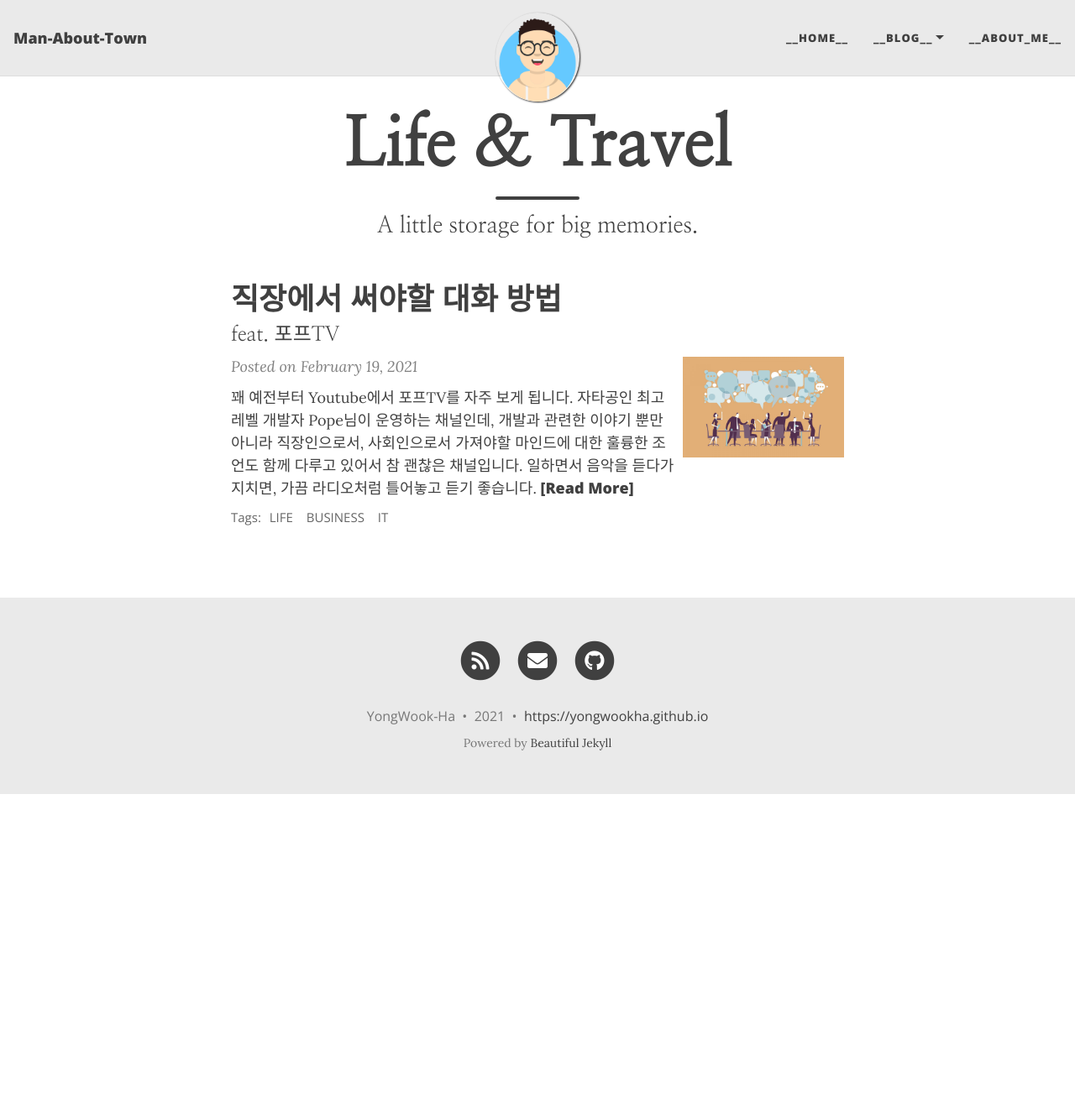
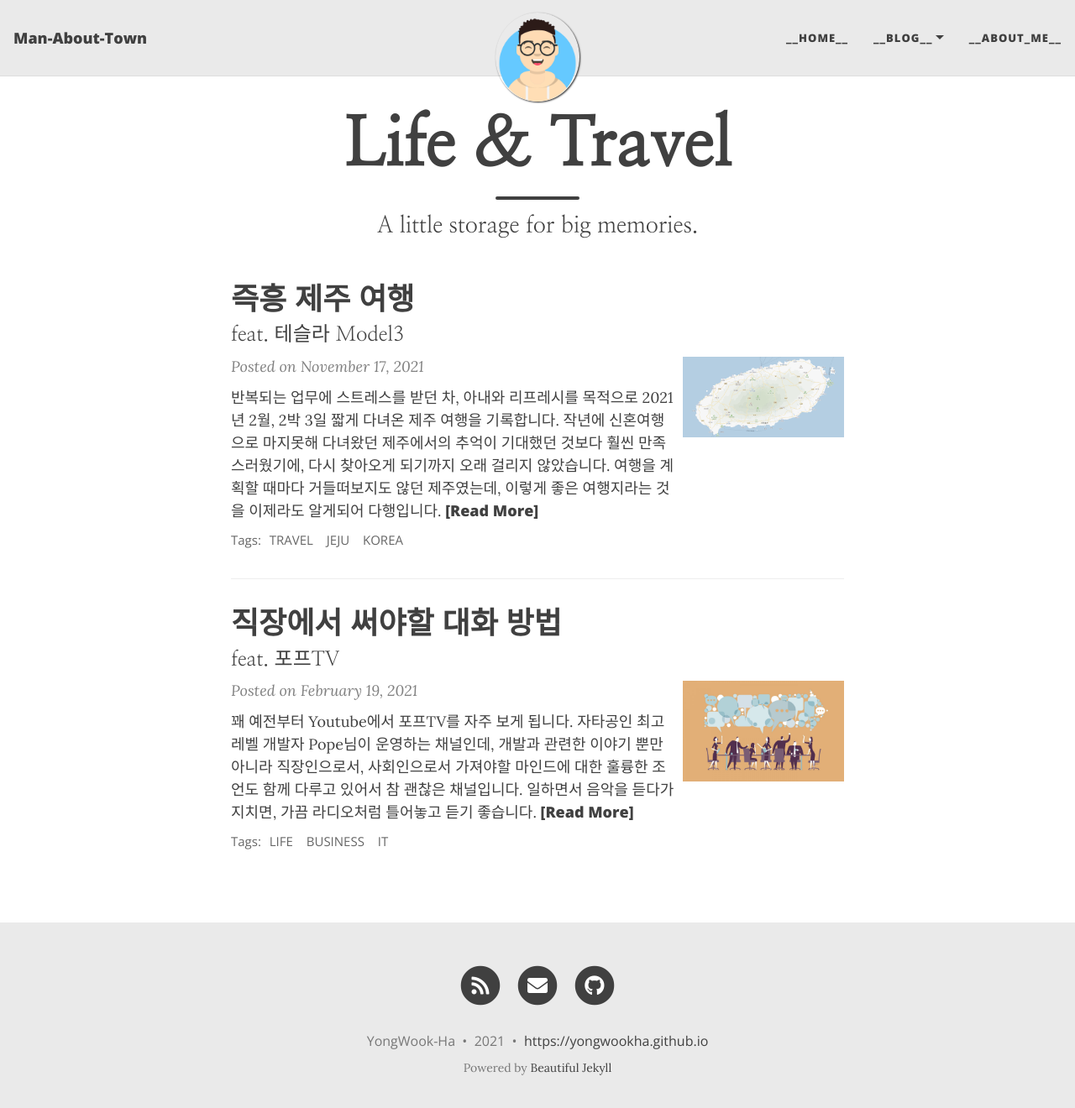
Before and after one commit to YongWookHa/yongwookha.github.io, a Jekyll site: the page built from collections/_LifeAndTravel/index.html, in a window 1280 px wide and 1333 px high. Shown: the top 1320 px of the window at 84% size. Built offline with Jekyll 4.4.1, drawn with Linux system fonts in a browser that asks for light colours; nearby versions of some CDN libraries; some web fonts are replaced.

```diff
--- a/collections/Draft/2021-02-17-Jeju-Healing.md
+++ b/collections/_LifeAndTravel/2021-11-17-Jeju-Healing.md
@@ -7,7 +7,7 @@ cover-img: assets/img/jeju_map.png
 comments: true
 ---
 
-반복되는 업무에 스트레스를 받던 차, 아내와 리프레시를 목적으로 2박 3일 짧게 다녀온 제주 여행을 기록합니다. 작년에 신혼여행으로 마지못해 다녀왔던 제주에서의 추억이 기대했던 것보다 훨씬 만족스러웠기에, 다시 찾아오게 되기까지 오래 걸리지 않았습니다. 여행을 계획할 때마다 거들떠보지도 않던 제주였는데, 이렇게 좋은 여행지라는 것을 이제라도 알게되어 다행입니다.
+반복되는 업무에 스트레스를 받던 차, 아내와 리프레시를 목적으로 2021년 2월, 2박 3일 짧게 다녀온 제주 여행을 기록합니다. 작년에 신혼여행으로 마지못해 다녀왔던 제주에서의 추억이 기대했던 것보다 훨씬 만족스러웠기에, 다시 찾아오게 되기까지 오래 걸리지 않았습니다. 여행을 계획할 때마다 거들떠보지도 않던 제주였는데, 이렇게 좋은 여행지라는 것을 이제라도 알게되어 다행입니다.
 
 ### 비행
 
@@ -17,7 +17,7 @@ comments: true
 
 > 울퉁불퉁한 지형 사이사이에 빼곡한 아파트와 건물들에서 인간을 느낀다. 비행기는 빠르게 날아가며 질서가 보이지 않던 마을들에서 네모 반듯하게 조성된 깨끗한 시가지의 모습까지 골고루 보여준다. 엊그제 내린 눈이 미처 말끔히 녹지 못한 지상은 회색 콘크리트를 수줍은 듯 간신히 가려내고 있다. 작은 창문이 더 높은 곳으로 이동할 수록 땅에 떨어진 레고 조각처럼 초라해 보이는 아파트들은 한동안 열심히 청약 정보를 검색하던 나를 무안하게 만든다. 다닥다닥 붙다 못해 아래위로도 층층히 쌓여서 오들오들 떨고 있는 인간은 대단히도 추운 존재인가보다.
 >
-> 나도 저들 사이로 비집고 들어가 추위를 참아내는게 맞는걸까? 나는 어떤 인생을 살고 싶은가. 나는 그냥 더 따뜻한 남쪽으로 떠나고 싶다. 어쩌면 나는 그냥 조금 더 쉬운 인생을 살고 싶은지도 모르겠다.
+> 나도 저들 사이로 비집고 들어가 추위를 참아내는게 맞는걸까? 나는 어떤 인생을 살고 싶은가. 생각해보면 나는 그냥 더 따뜻한 남쪽으로 떠나고 싶다. 어쩌면 나는 그냥 조금 더 쉬운 인생을 살고 싶은지도 모르겠다.
 
 ### 렌트
 
@@ -27,12 +27,12 @@ comments: true
 
 이 시국에 여기저기 관광하러 다니기는 민폐처럼 느껴져서 식사를 제외하곤 최대한 군중이 모이지 않는 곳으로 다니기로 했습니다. 제주의 예쁜 드라이브 코스를 운전하고, 뷰가 좋은 곳에 차를 세워놓고 아내와 이야기를 나누는 방식의 여행 테마를 잡았습니다. 사실상 자동차 여행이라, 어떤 자동차를 렌트할지가 중요했습니다. 신혼여행 때 큰맘먹고 테슬라 모델3를 렌트했는데, 그 경험이 꽤 즐거웠어서 이번에도 같은 차량으로 렌트하기로 했습니다. 처음 렌트할 때는 걱정이 앞서, 고객부담금이 완전 면제되는 슈퍼완전자차 보험을 들었는데, 이제 한번 운전해봤다고 보장 한도가 있는 일반 완전자차로 보험을 변경하니 렌트 비용도 절반이 되었습니다.
 
-렌트한 모델3는 FSD(Full Self Drive) 기능은 빠져있었지만 라인 트레이싱과 앞차 간격을 비롯한 기본적인 자율주행 기능만으로도 충분히 인상깊었습니다. 원래 타던 자동차가 저렴한 소형차라 그런지 내장재도 그렇게 허접해보이지 않고.. 전체적으로 만족스러웠습니다.
+렌트한 모델3는 FSD(Full Self Drive) 기능은 빠져있었지만 라인 트레이싱과 앞차 간격을 비롯한 기본적인 자율주행 기능만으로도 충분히 인상깊습니다. 인공지능 개발자로서, 상용 제품에, 그것도 자동차에 이런 기술을 탑재할 수 있다는 것이 놀랍습니다. 이슈가 많은 인테리어와 단차의 경우에도 원래 타던 자동차가 소형차라 그런지 그렇게 허접해보이지 않고 전체적으로 아주 만족스러웠습니다.
 
 테슬라는 별도의 어댑터가 없으면 제주의 모든 충전 인프라를 이용할 수는 없습니다. 전기차 충전소에 따라 어댑터의 종류(차데모, DC콤보 등등)에 차이가 있는데 렌터카 업체에서 지원하는 어댑터의 종류에 따라 이용할수 있는 곳도, 없는 곳도 있어 확인이 필요합니다. 여행중에 틈틈히 충전하기는 꽤 스트레스가 됩니다. 테슬라 모델3 스탠다드 레인지 플러스는 완충시 350km정도를 주행할 수 있습니다. 제주는 하루종일 운전해도 300km 운전하기 힘듭니다. 만약 숙소에 충전소가 있어서 자는 시간동안 완충이 가능하다면, 하루종일 충전소 찾을 필요는 없을겁니다. 그래서 이번 여행에서는 테슬라 전용 충전소인 [데스티네이션 차져](https://www.tesla.com/ko_KR/destination-charging?redirect=no)를 이용할 수 있는 제주 신라스테이에 숙소를 잡고 충전 스트레스를 제거하는 플랜으로 계획했습니다. _결과적으로, 성공이었습니다!_
 
 ![IMG_7756](https://www.dropbox.com/s/yuk75cyl3vfg03y/IMG_7756.JPG?raw=1)
-전자기기 같은 테슬라
+_전자기기 같은 테슬라_
 
 
 ### 드라이브 코스
@@ -45,11 +45,11 @@ comments: true
 
 ![IMG_8128.JPG](https://www.dropbox.com/s/3s0g1v2y2c39rxq/IMG_8128.JPG?raw=1)
 
-한라산 능선을 타고 숲속을 주행하는 `1139`번 도로와, 탁 트인 시야에서 느긋하게 주행할 수 있는 `1115`번 도로가 드라이브하기 참 좋았습니다.
+한라산 능선을 타고 숲속을 주행하는 `1139`번 도로와, 탁 트인 시야에서 느긋하게 주행할 수 있는 `1115`번 도로는 드라이브하기 딱 좋습니다.
 
 ### 오름
 
-제주에 오면 오름이 빠질 수 없죠. 언덕 정도밖에 안돼보여도 올라가면 시야가 탁 트입니다.
+언덕 정도밖에 안돼보여도 올라가면 시야가 탁 트이는게, 산에 비해 쉬워서 좋습니다.
 
 ![IMG_8130.JPG](https://www.dropbox.com/s/lu5gm4m0bjst1cx/IMG_8130.JPG?raw=1)
 
@@ -57,7 +57,7 @@ comments: true
 
 ![IMG_8149.JPG](https://www.dropbox.com/s/glk85yuqvslf08q/IMG_8149.JPG?raw=1)
 
-가져갔던 드론도 날리고, 재밌게 놀았습니다.
+가져갔던 드론도 날리고, 아내와 서로 사진도 많이 찍으며 재밌게 놀았습니다.
 
 
 ### 식사
@@ -70,11 +70,9 @@ comments: true
 
 #### 흑돼지
 
-_사진이 없습니다ㅠㅠ_
-
 저는 돼지고기를 정말 좋아하지만, 제주 흑돼지에 대해서는 별로 큰 감흥이 없습니다. 특별히 맛있는 돼지라기 보다는 바가지 쓸 수 있다는 걱정이 먼저 드는 메뉴입니다. 차라리 지리산 흑돼지나 그 돈으로 미국산 소고기를 먹는 것이 더 나을 수 있다는 생각도 합니다. 하지만, 제주 흑돼지라는 그 상징성 하나만큼은 인정하지 않을 수 없습니다. 지난번 제주 여행에서 흑돼지를 의도적으로 무시했던 것이 괜히 미안해서 이번에는 한끼 식사로 흑돼지를 끼워주기로 했습니다.
 
-규모는 거의 기업 수준이었습니다. 도시에 있는 가족외식점의 크기였고, 직원들분들도 많은데다 매우 분주해보였습니다. 멜젓이 나오는 상차림은 제주 스탠다드였던 것 같습니다. 고기는 적당히 맛있었던 것 같습니다. 고기에 소주 한잔이 빠질 수 없어, 한라산도 한 병 같이 곁들어서 혼자 홀짝거렸습니다. 차를 가져와서 아내와 함께 마실 수 없음이 아쉬웠습니다.
+들어갔던 식당은 규모가 거의 기업 수준이었습니다. 도시에 있는 가족외식점의 크기였고, 직원들분들도 많은데다 매우 분주해보였습니다. 멜젓이 나오는 상차림은 제주 스탠다드였던 것 같습니다. 고기는 적당히 맛있었던 것 같습니다. 고기에 소주 한잔이 빠질 수 없어, 한라산도 한 병 같이 곁들어서 혼자 홀짝거렸습니다. 차를 가져와서 아내와 함께 마실 수 없음이 아쉬웠습니다. 먼저 마시기 시작했던 술에 취했는지, 고기가 익어도 사진 한 장 찍지 않았네요.
 
 식사가 끝나갈무렵 아내의 시선이 제 뒤편의 테이블로 고정되어 있길래 뒤돌아보니 어떤 아주머니가 고기를 구우시는데 숯불에 불이 붙어서 화염이 꽤 높이 올라오고 있었습니다. 주변을 지나가던 직원분이 그걸 보고는 _(왜 그러셨는지 모르겠지만)_ 환기용 후드를 불 위에 올리고 흡입구를 더 열어서 불길을 후드 안으로 집어넣으셨습니다. 그러자 후드 전체에 불이 붙어 순식간에 공기 통로가 다 타버리고 후드가 떨어졌습니다. 불이 후드만 태우고 더 크게 붙지는 않아 천만다행이었습니다. 제 바로 뒷 테이블이었는데, 깜짝 놀라 얼른 계산하고 밖으로 나왔습니다.
 
```
